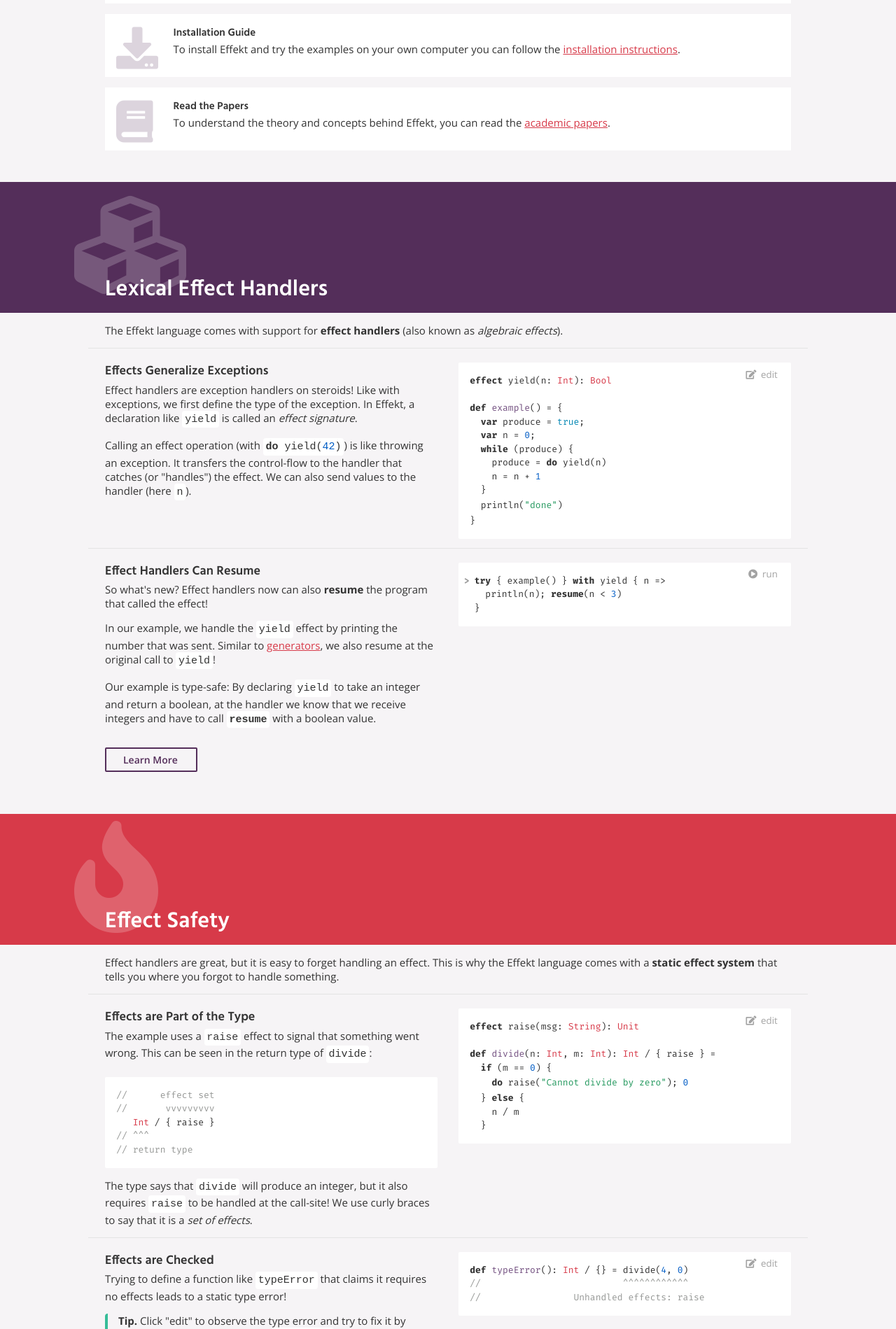
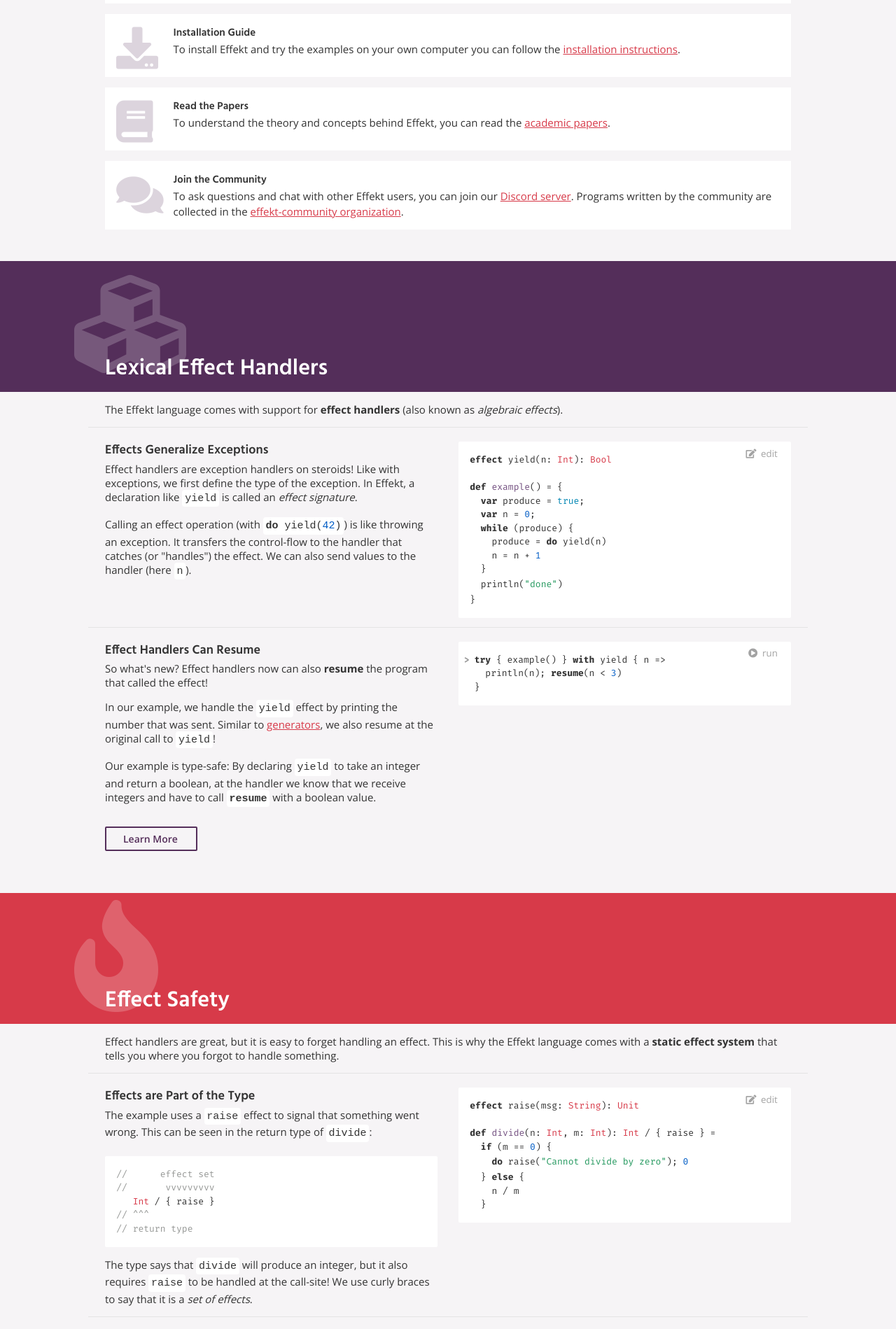
Before and after one commit to effekt-lang/effekt-website, a Jekyll site: the page built from index.md, in a window 1280 px wide. Shown: the part 1344-3243 px from the top of the page at 70% size. Built offline with Jekyll 4.4.1, drawn with Linux system fonts in a browser that asks for light colours.

Commit message:
Community: link Discord and effekt-community all over the place (#145)

```diff
--- a/_layouts/post.html
+++ b/_layouts/post.html
@@ -15,6 +15,7 @@
             <h1>{{ page.title }}</h1>
             <span><i>{{ page.author }}</i>, {{ page.date | date: "%Y-%m-%d" }}</span>
             <div id="content">{{ content }}</div>
+            <p class="post-discuss">Questions or comments? Let us know on <a href="{{ site.discordurl }}">Discord</a>!</p>
         </div>
     </section>
 </main>
--- a/_sass/light-style/_main.scss
+++ b/_sass/light-style/_main.scss
@@ -178,6 +178,14 @@
   }
 }
 
+.post-discuss {
+  margin-top: $base-point-grid * 4;
+  padding-top: $base-point-grid * 2;
+  border-top: solid 1px rgba($text-color, 0.10);
+  font-size: $footer-font-size;
+  color: rgba($text-color, 0.70);
+}
+
 #getting-started {
   div {
     background: #fff;
@@ -222,6 +230,11 @@
       content: "\f019"
     }
   }
+  #start-chat {
+    &:before {
+      content: "\f086"
+    }
+  }
   #start-read {
     &:before {
       content: "\f02d"
--- a/index.md
+++ b/index.md
@@ -57,4 +57,10 @@
 <a href="publications">academic papers</a>.</p>
 </div>
 
+<div id="start-chat">
+<h3>Join the Community</h3>
+<p>To ask questions and chat with other Effekt users, you can join our <a href="{{ site.discordurl }}">Discord server</a>.
+Programs written by the community are collected in the <a href="{{ site.communityurl }}">effekt-community organization</a>.</p>
+</div>
+
 </section>
```
Also changed, not shown: contributing.md (+9 -0 lines), docs/getting-started.md (+5 -0 lines), examples.md (+1 -0 lines).
